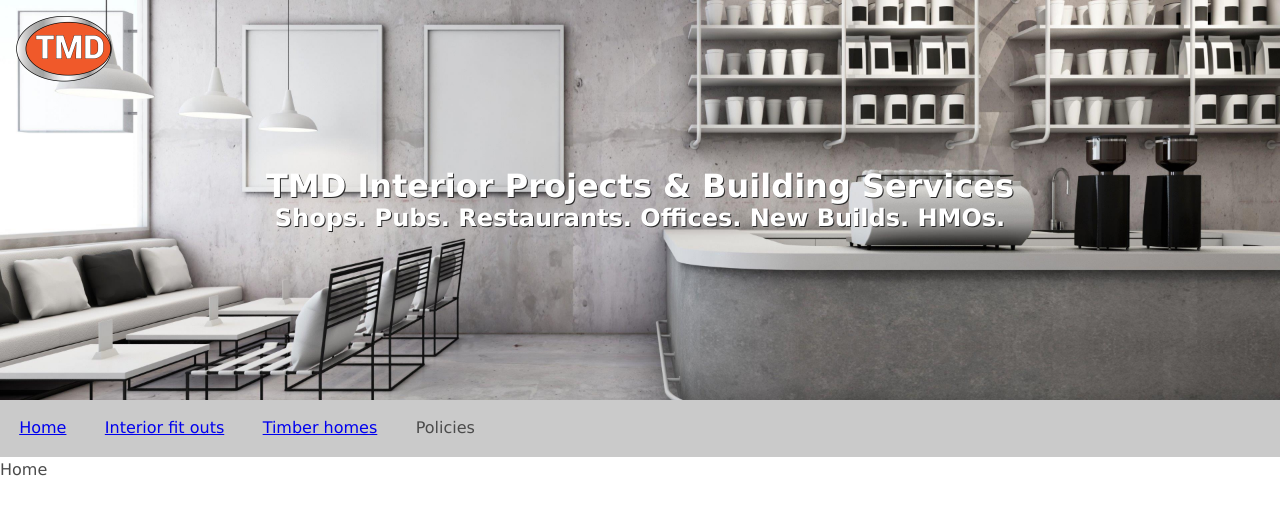
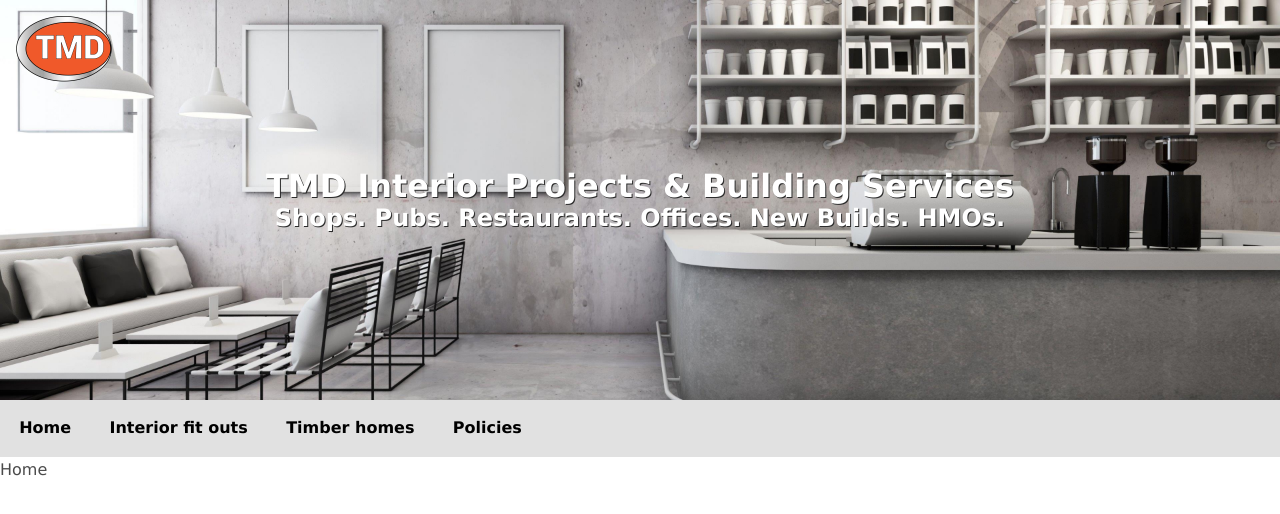
Before and after one commit to jackdomleo7/tmdip.co.uk, a Vue app: page / in a window 1280 px wide. Shown: the top 514 px of the page. Built offline with nearby package versions, Linux system fonts and the light colour scheme.

Commit message:
Tab to nav items with dropdowns

```diff
--- a/src/components/Navbar.vue
+++ b/src/components/Navbar.vue
@@ -6,7 +6,7 @@
           {{ navItem.text }}
         </router-link>
         <div v-else-if="navItem.subList" class="navbar__dropdown">
-          <span class="navbar__link">{{ navItem.text }}</span>
+          <span class="navbar__link" tabindex="0">{{ navItem.text }}</span>
           <ul class="navbar__sublist">
             <li v-for="(subItem, index) in navItem.subList" :key="index" class="navbar__subitem">
               <router-link :to="subItem.link">
@@ -85,7 +85,7 @@
 <style lang="scss" scoped>
 .navbar {
   width: 100%;
-  background-color: var(--color-grey-400);
+  background-color: var(--color-grey-300);
   position: sticky;
   top: 0;
   display: inline-block;
@@ -113,11 +113,34 @@
     display: block;
     padding: 1.2rem;
     cursor: pointer;
+    font-weight: 700;
+    color: initial;
+    text-decoration: none;
+
+    &:hover {
+      background-color: var(--color-grey-200);
+    }
   }
 
   &__sublist {
     position: absolute;
     display: none;
   }
+
+  &__dropdown {
+    &:focus-within {
+      .navbar__sublist {
+        display: block;
+      }
+    }
+
+    .navbar__link {
+        &:focus {
+        ~ .navbar__sublist {
+          display: block;
+        }
+      }
+    }
+  }
 }
 </style>
```
